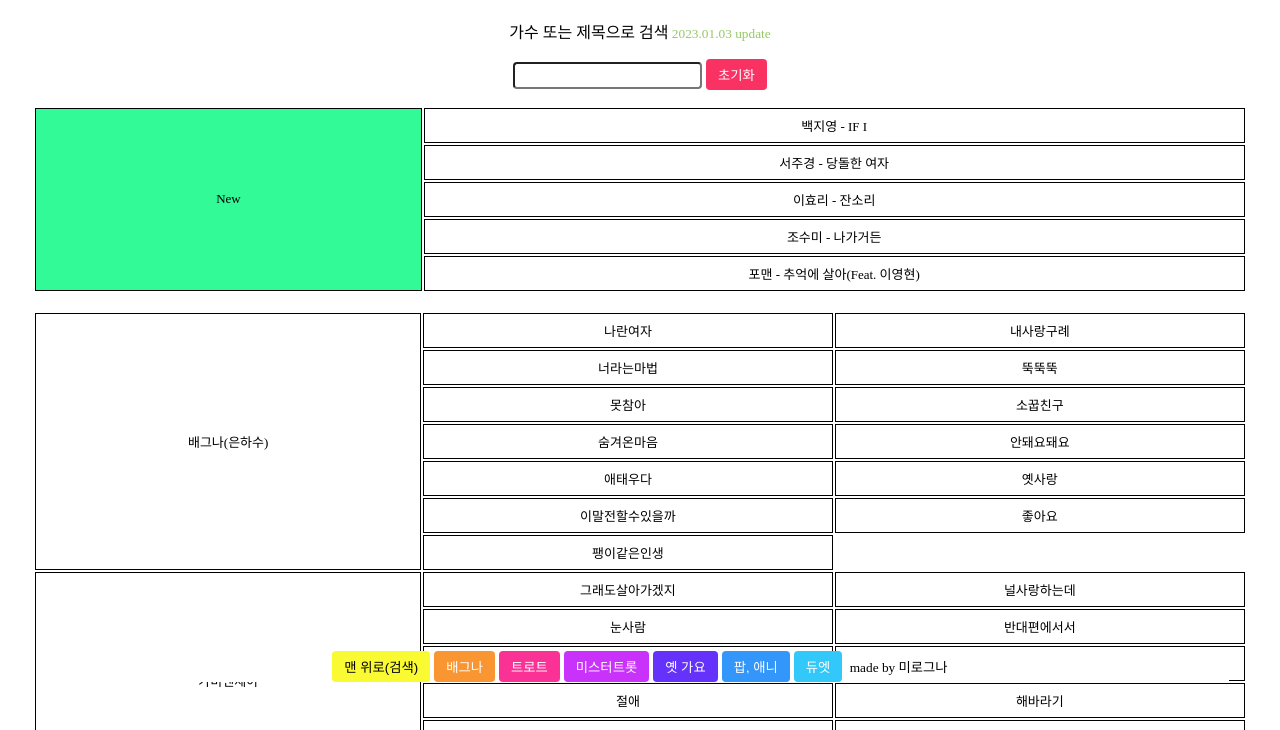
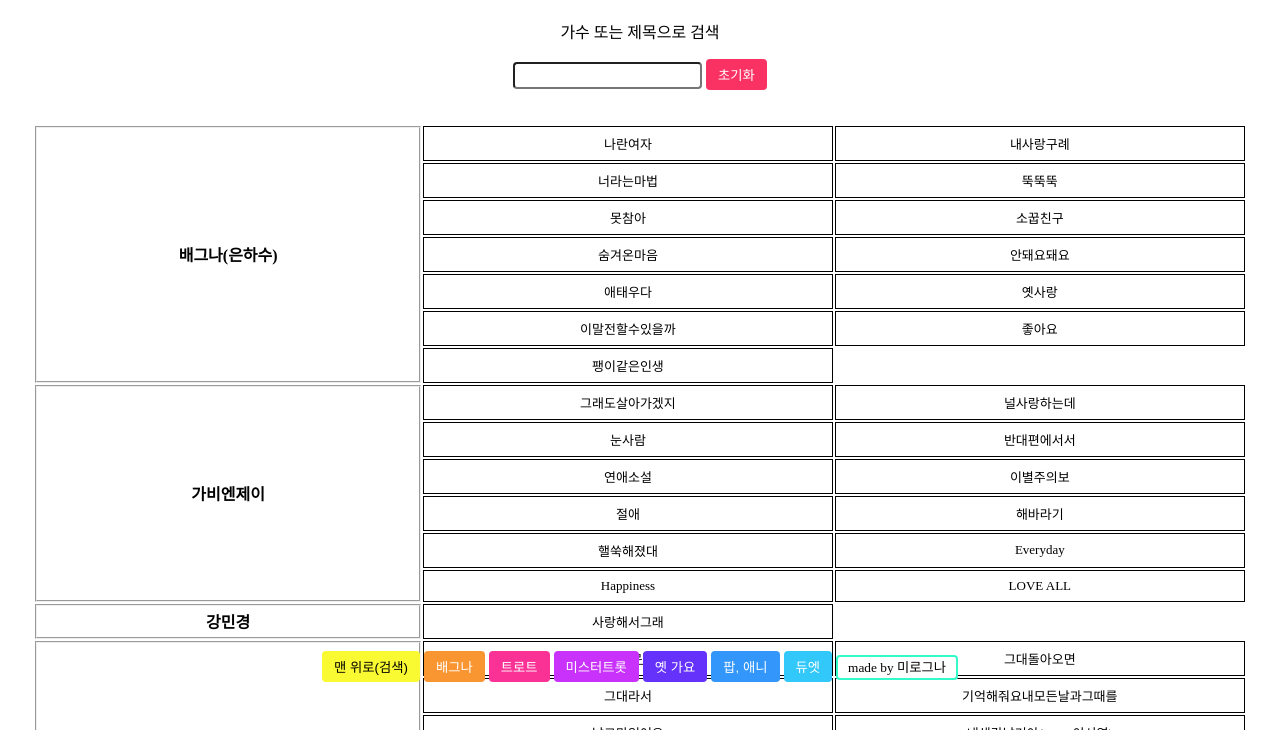
Before and after one commit to fabbitox/baegna-song, a plain HTML site: page index.html in a window 1280 px wide. Shown: the part 70-800 px from the top of the page. Drawn offline with Linux system fonts and the light colour scheme.

Commit message:
modified style and some change

```diff
--- a/index.html
+++ b/index.html
@@ -10,7 +10,7 @@
     </head>
     <body onload="showAll()">
         <h1>배그나의 아는 곡 리스트</h1>
-        <p>가수 또는 제목으로 검색<small style="color: rgb(150, 200, 100)"> 2023.01.03 update</small></p>
+        <p>가수 또는 제목으로 검색<!-- <small style="color: rgb(150, 200, 100)"> 2023.01.03 update</small> --></p>
         <p>
             <input id="searchBox" type="text" oninput="search(this.value)">
             <button onclick="cleartext()"
@@ -19,7 +19,7 @@
                 style="background-color: rgb(250, 50, 100);">초기화</button>
         </p>
         <p id="show"></p><br><br><br><br>
-        <p class="index" style="background-color: white;">
+        <p class="index">
             <button onclick="location.href=''"
                 onmouseenter="returncolor(this)"
                 onmouseleave="changecolor(this)"
@@ -49,7 +49,7 @@
                 onmouseenter="changecolor(this)"
                 onmouseleave="returncolor(this)"
                 style="background-color: rgb(50, 200, 250);">듀엣</button>
-            <small>&nbsp;made by 미로그나</small>
+            <span style="background-color: white; padding: 1px 10px 3px 10px; border-radius: 4px; border: 2px solid rgb(50, 250, 200);"><small>made by 미로그나</small></span>
         </p>
         <script src="script.js"></script>
     </body>
--- a/script.js
+++ b/script.js
@@ -132,7 +132,7 @@ const other = [{"singer": "등려군", "songs": ["월량대표아적심(첨밀
     {"singer": "", "songs": ["검정고무신", "달려라하니", "세일러문", "시대를초월한마음(이누야샤)", "안녕디지몬", "우리는모두친구(포켓몬)"]}];
 const duet = [{"singer": "남진, 장윤정", "songs": ["당신이좋아"]}, {"singer": "박정현, 임재범", "songs": ["사랑보다깊은상처"]},
     {"singer": "윤민수, 장혜진", "songs": ["그남자그여자", "술이문제야"]}];
-const newUpdate = ["백지영 - IF I", "서주경 - 당돌한 여자", "이효리 - 잔소리", "조수미 - 나가거든", "포맨 - 추억에 살아(Feat. 이영현)"];
+const newUpdate = [];
 let songsPerRow; // 한 줄에 몇 개까지 나열할 건지
 
 let allHtml = null;
@@ -172,8 +172,8 @@ function spanCalc(x) {// 몇 줄인지 계산
 function showAll() {// 목록 전부 보여주기
     distinguish();
 
-    makeNewTable();
-    htmlText += "</tr></table><br><table id=\"baegna\" align=\"center\">";
+    //makeNewTable();
+    htmlText = "</tr></table><br><table id=\"baegna\" align=\"center\">";
     showTable(title);
     htmlText += "<br><table align=\"center\" <caption><h3 id=\"trot\">트로트</h3></caption>";
     showTable(trot);
@@ -194,7 +194,7 @@ function showDuet() {
     for (let i = 0; i < duet.length; i++) {
         let songslen = duet[i].songs.length;
         let spannum = spanCalc(songslen);
-        htmlText += "<tr><td rowspan=\"" + spannum + "\">" + duet[i].singer.split("/")[0] + "</td>"; // 가수
+        htmlText += "<tr><th rowspan=\"" + spannum + "\">" + duet[i].singer.split("/")[0] + "</th>"; // 가수
         for (let j = 0; j < songslen; j++) { // 노래들
             htmlText += "<td ";
             if (songsPerRow == 2) {
@@ -250,7 +250,7 @@ function showTable(table) {
     for (let i = 0; i < table.length; i++) {
         let songslen = table[i].songs.length;
         let spannum = spanCalc(songslen);
-        htmlText += "<tr><td rowspan=\"" + spannum + "\">" + table[i].singer.split("/")[0] + "</td>"; // 가수
+        htmlText += "<tr><th rowspan=\"" + spannum + "\">" + table[i].singer.split("/")[0] + "</th>"; // 가수
         for (let j = 0; j < songslen; j++) { // 노래들
             htmlText += "<td ";
             if (songsPerRow == 2) {
--- a/style.css
+++ b/style.css
@@ -16,6 +16,9 @@ h1 {
 }
 table {
     width: 96%;
+}
+th {
+    border: 2px groove;
 }
 td {
     text-align: center;
```
